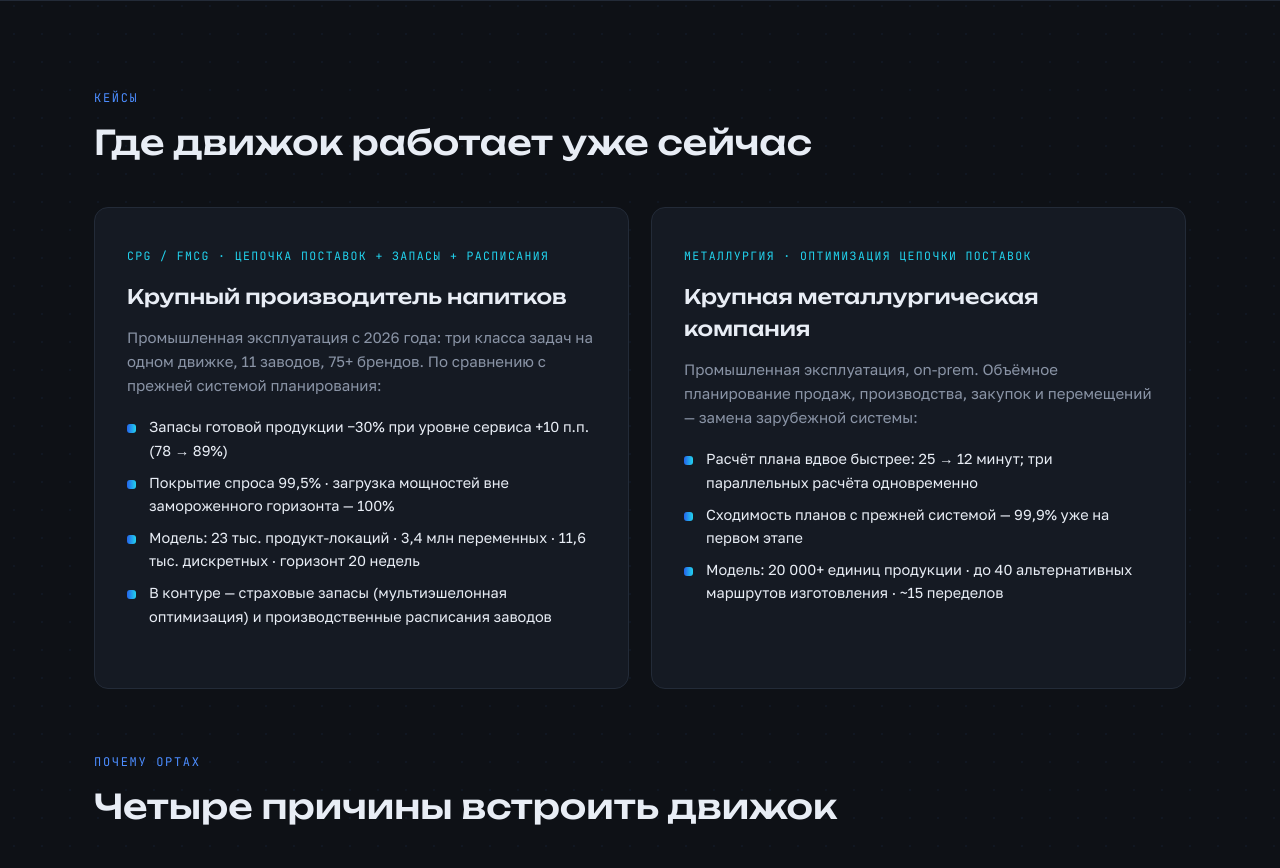
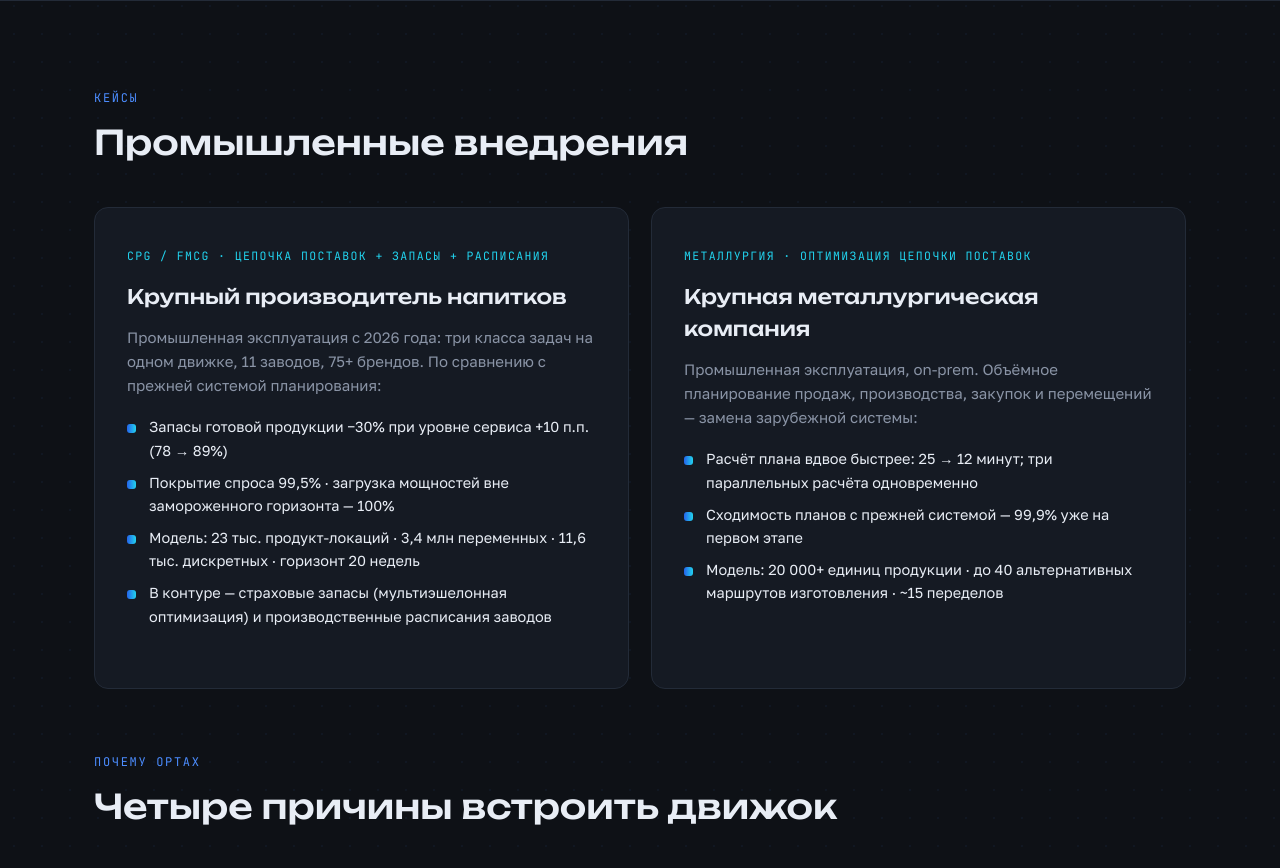
Before and after one commit to AndreyRepinD/optax-landing, a plain HTML site: page index.html in a window 1280 px wide. Shown: the part 3060-3928 px from the top of the page. Drawn offline with Linux system fonts and the light colour scheme.

Commit message:
Add files via upload

```diff
--- a/index.html
+++ b/index.html
@@ -429,7 +429,7 @@ footer{border-top:1px solid var(--line);padding:28px 0;font-size:13px;color:var(
   <div class="container">
     <div class="section-head reveal">
       <div class="eyebrow">Кейсы</div>
-      <h2>Где движок работает уже сейчас</h2>
+      <h2>Промышленные внедрения</h2>
     </div>
     <div class="paths">
       <div class="path reveal">
```
